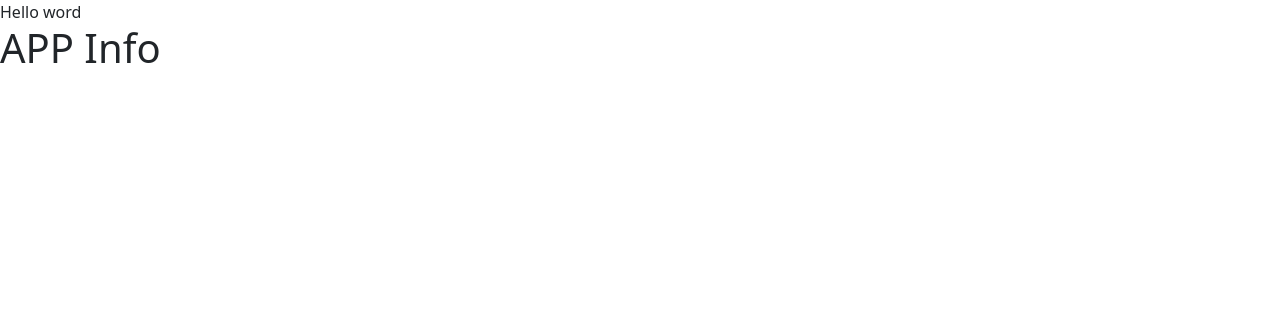
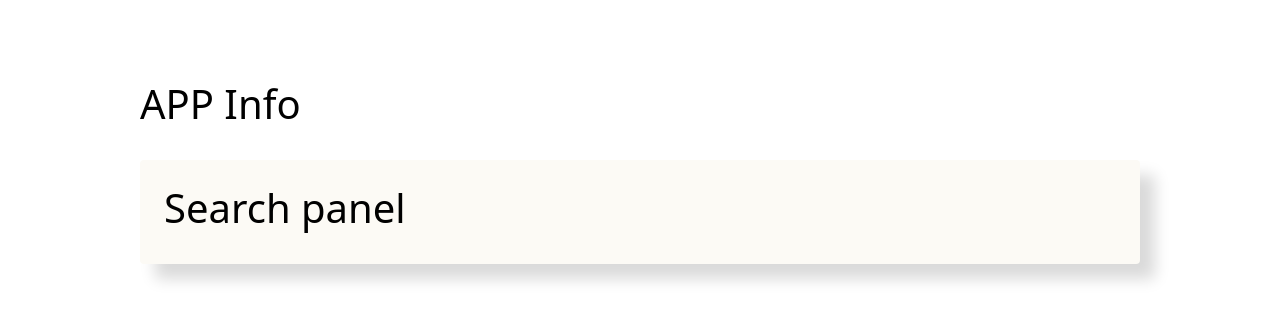
Before and after one commit to azizbekshayakubov/Vue.js-work, a Vue app: page / in a window 1280 px wide. Shown: the top 320 px of the page. Built offline with nearby package versions, Linux system fonts and the light colour scheme.

Commit message:
added app filter and search-panel 1.30 -minuts

```diff
--- a/src/components/app/App.vue
+++ b/src/components/app/App.vue
@@ -1,16 +1,44 @@
 <template>
-  <div>Hello word</div>
+  <div class="app">
+    <div class="content">
    <AppInfo/>
+   <div class="search-panel">
+    <SearchPanel/>
+   </div>
+   </div>
+   </div>
 </template>
 
 
 <script>
 import AppInfo from "@/components/app-info/AppInfo.vue"
+import SearchPanel from "../search-panel/SearchPanel.vue";
 export default {
     components: {
         AppInfo,
+        SearchPanel,
     }
 }
 </script>
 
-<style></style>
+<style>
+    .app {
+      height: 100vh;
+      color: #000;
+    }
+
+    .content{
+        width: 1000px;
+        min-height: 700px;
+        background-color: #fff;
+        margin: 0 auto;
+        padding: 5rem 0;
+    }
+    .search-panel{
+        margin-top: 2rem;
+        padding: 1.5rem;
+        background-color: #fcfaf5;
+        border-radius: 4px;
+        box-shadow: 15px 15px 15px rgb(0, 0, 0, 0.15);
+    }
+</style>
--- /dev/null
+++ b/src/components/search-panel/SearchPanel.vue
@@ -0,0 +1,14 @@
+<template>
+    <div>
+        <h1>Search panel</h1>
+    </div>
+</template>
+<script>
+export default {
+
+
+}
+</script>
+<style scoped>
+
+</style>
--- a/src/main.js
+++ b/src/main.js
@@ -1,4 +1,5 @@
 import { createApp } from 'vue'
 import App from '@/components/app/App.vue'
+import "./index.css"
 
 createApp(App).mount('#app')
```
Also changed, not shown: src/components/app-filter/AppFilter.vue (added, +13 -0 lines), src/index.css (added).
